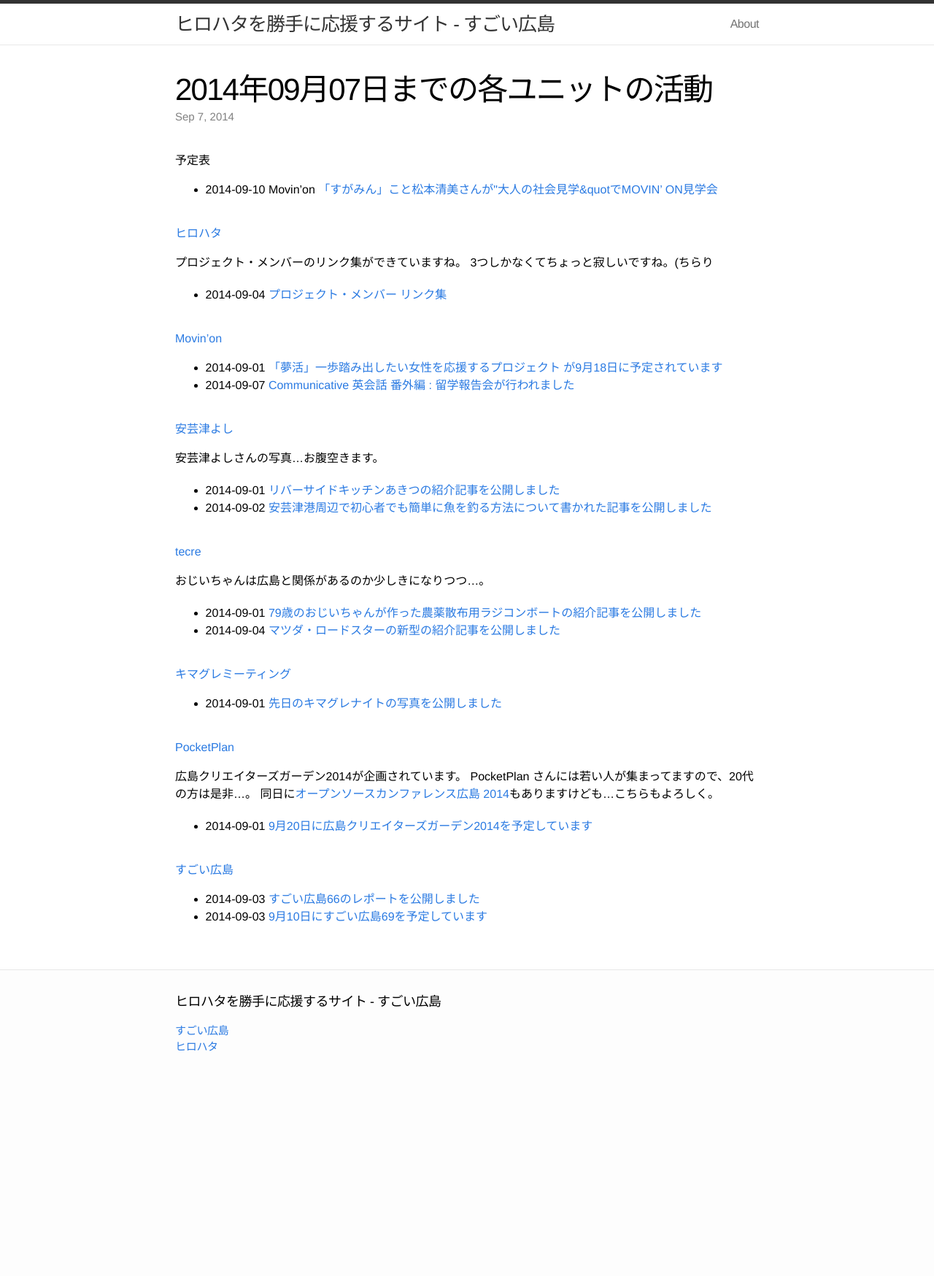
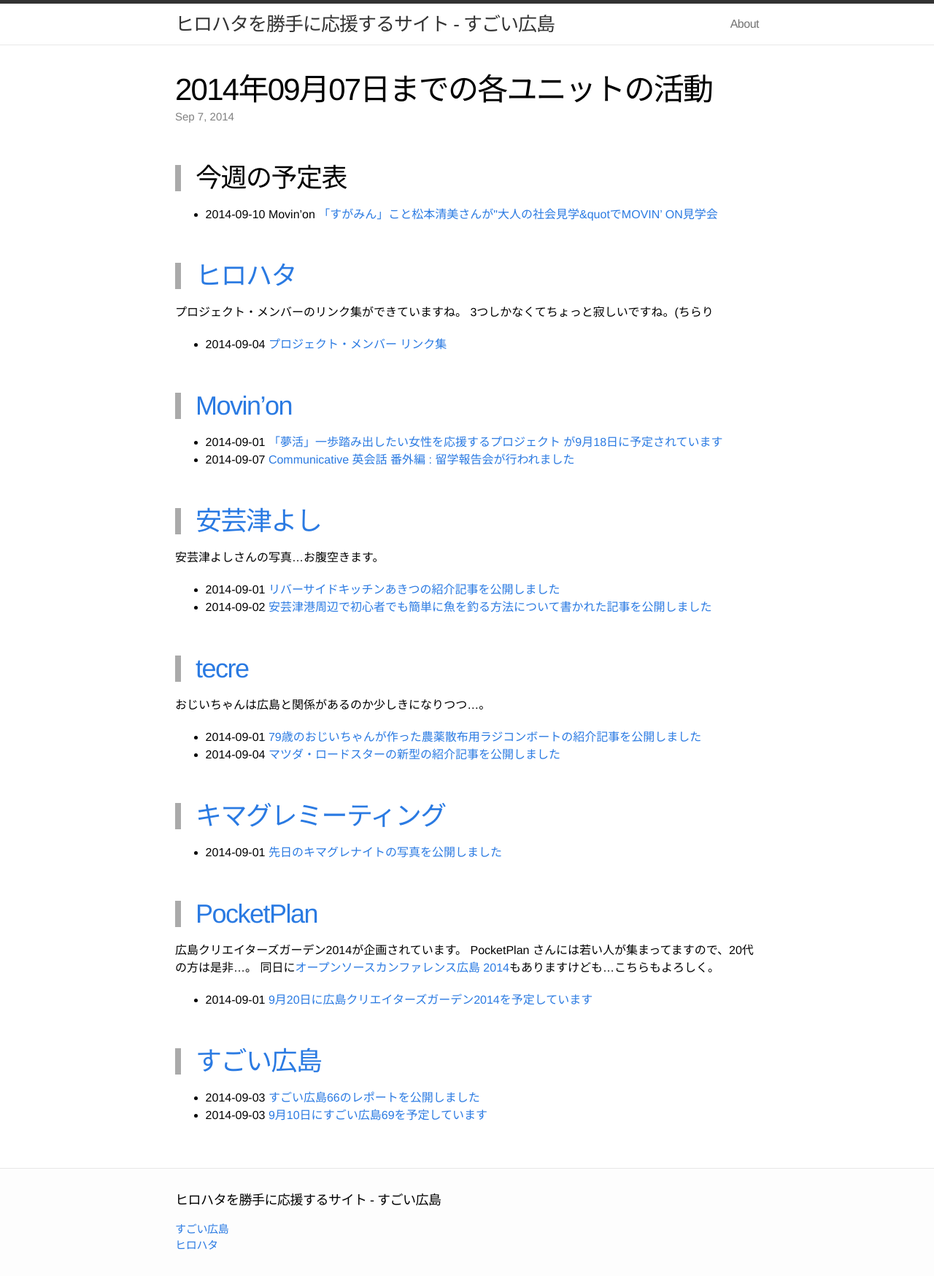
Before and after one commit to great-h/hirohata, a Jekyll site: the page built from _posts/2014-09-07-report.markdown, in a window 1280 px wide. Shown: the whole page at 73% size. Built offline with Jekyll 4.4.1, drawn with Linux system fonts in a browser that asks for light colours; before the commit the page ends 1476 px from its top, so only the background shows below that.

Commit message:
デザインを修正 記事中の h1 のサイズを変更

```diff
--- a/_posts/2014-09-07-report.markdown
+++ b/_posts/2014-09-07-report.markdown
@@ -4,7 +4,7 @@ title:  "2014年09月07日までの各ユニットの活動"
 date:   2014-09-07 00:00:00
 ---
 
-# 予定表
+# 今週の予定表
 
 * 2014-09-10 Movin'on [「すがみん」こと松本清美さんが&quot;大人の社会見学&quotでMOVIN' ON見学会](https://www.facebook.com/movinon.hiroshima/photos/a.723999867620794.1073741829.723399384347509/810900745597372/?type=1)
 
--- a/css/main.scss
+++ b/css/main.scss
@@ -197,6 +197,16 @@ a:visited { color: #205caa; }
   line-height: 1;
   font-weight: 300;
   margin: 40px 0 20px;
+}
+
+.post-content h1 {
+  border-left-style: solid;
+  border-left-width: 8px;
+  border-left-color: #aaa;
+  margin-top: 1.5em;
+  padding-left: 20px;
+  font-size: 36px;
+  letter-spacing: -1.5px;
 }
 
 .post-content h2 {
```
